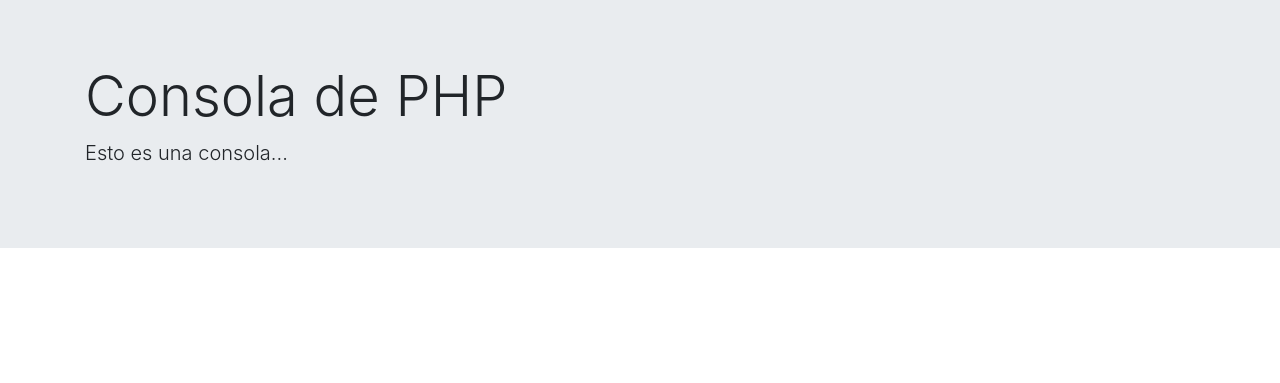
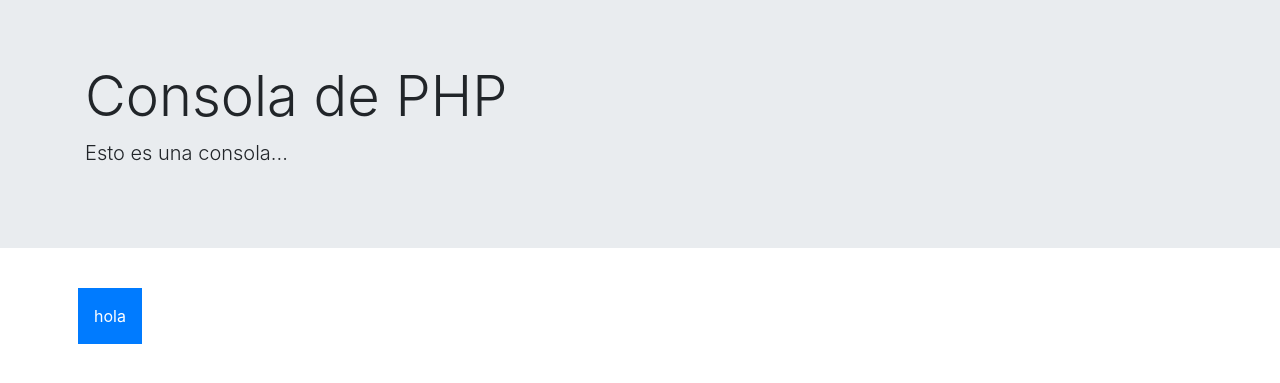
Before and after one commit to maxwell-udemy-courses/php-console, a PHP site: page / in a window 1280 px wide. Shown: the part 57-440 px from the top of the page. Run offline with PHP 8.4, Linux system fonts and the light colour scheme.

Commit message:
se modifico index

```diff
--- a/index.html
+++ b/index.php
@@ -21,7 +21,11 @@
 
     <div class="container">
         <div class="row">
-
+            <div class="p-3 m-2 bg-primary text-white">
+                <?php
+                    echo "hola";
+                ?>
+            </div>
         </div>
     </div>
 
```
